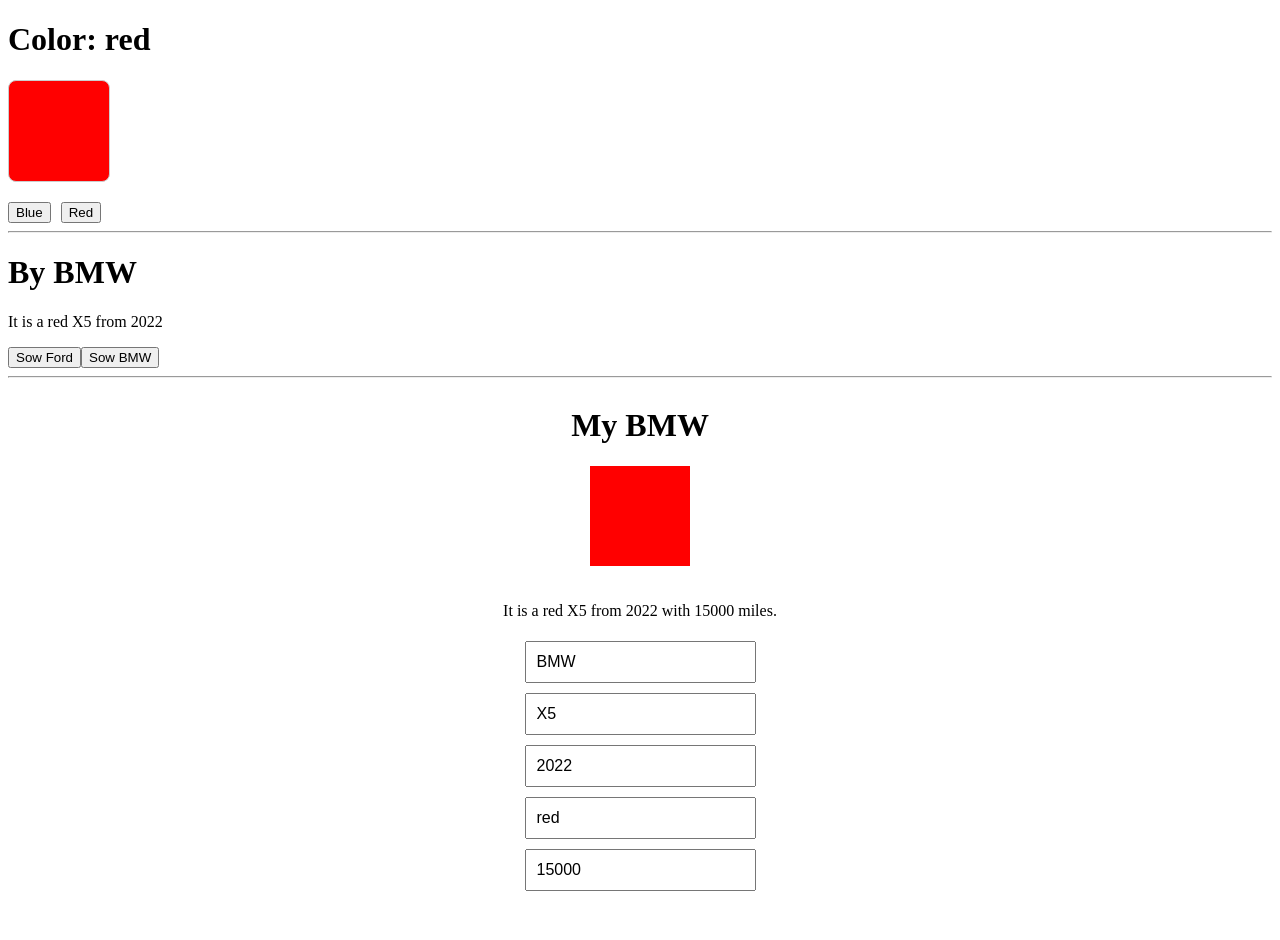
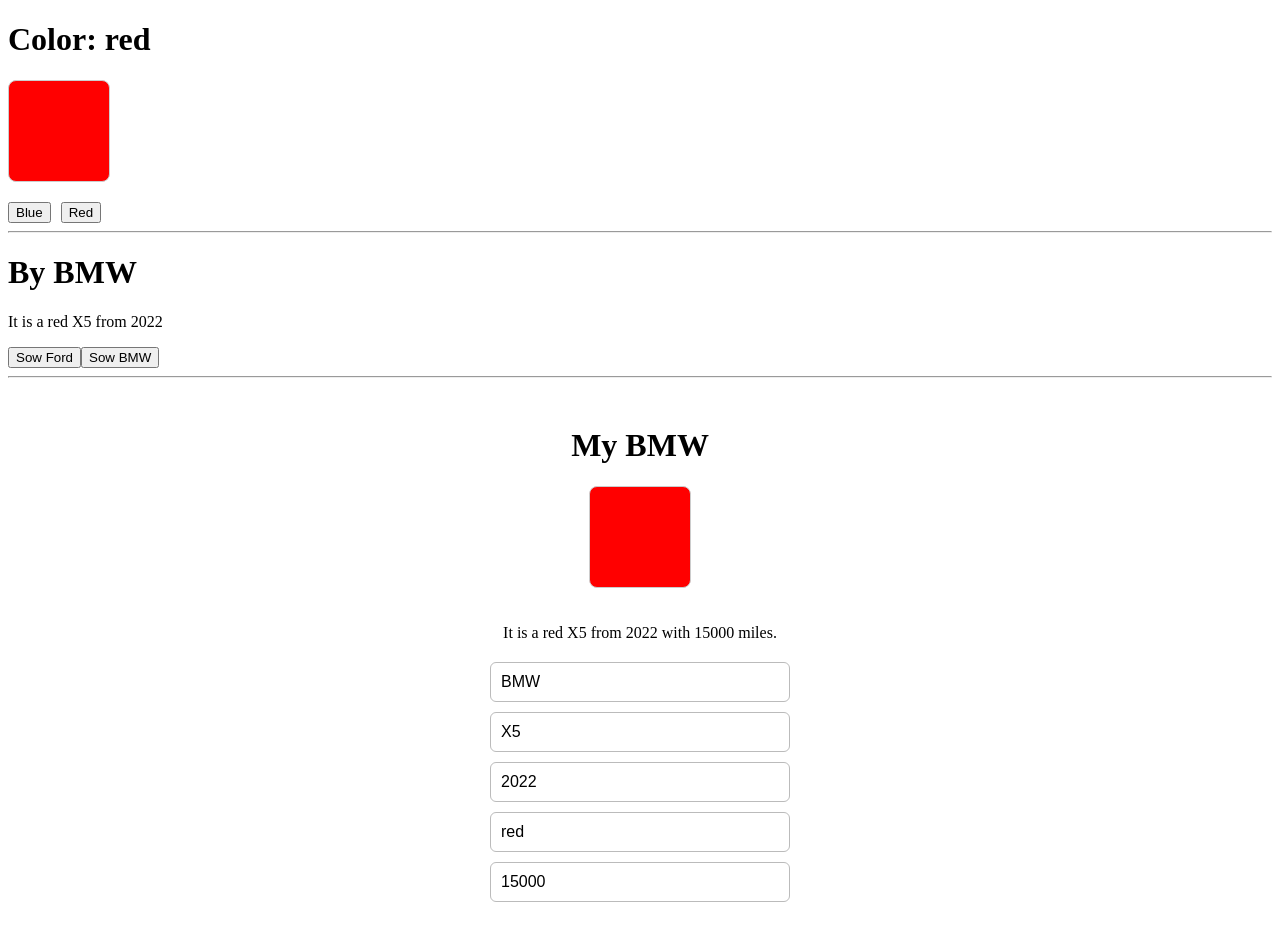
Before and after one commit to pramadha-nindi-atmaja/ReactJS-Hooks, a React (Vite) app in the folder 01-react-usestate/: page / in a window 1280 px wide. Before the commit the page ends 904 px from the top, so only its background shows below. Built offline with nearby package versions, Linux system fonts and the light colour scheme.

Commit message:
Modernize Objek component with dynamic field mapping and cleaner state updates

```diff
--- a/01-react-usestate/src/components/Objek.jsx
+++ b/01-react-usestate/src/components/Objek.jsx
@@ -10,84 +10,85 @@
   });
 
   const updateCarProperty = (property, value) => {
-    setCar((prevState) => ({
-      ...prevState,
-      [property]: value,
+    setCar((prev) => ({
+      ...prev,
+      [property]: property === "year" || property === "mileage"
+        ? Number(value)
+        : value,
     }));
   };
 
+  const fields = [
+    { key: "brand", type: "text", placeholder: "Brand" },
+    { key: "model", type: "text", placeholder: "Model" },
+    { key: "year", type: "number", placeholder: "Year" },
+    { key: "color", type: "text", placeholder: "Color" },
+    { key: "mileage", type: "number", placeholder: "Mileage" },
+  ];
+
   return (
-    <div style={styles.carContainer}>
+    <div style={styles.container}>
       <h1>My {car.brand}</h1>
+
       <div
         style={{
-          ...styles.carDisplay,
+          ...styles.carPreview,
           backgroundColor: car.color,
         }}
-      ></div>
-      <p>
+        aria-label="car-color-preview"
+      />
+
+      <p style={styles.description}>
         It is a {car.color} {car.model} from {car.year} with {car.mileage} miles.
       </p>
-      <div style={styles.inputs}>
-        <input
-          type="text"
-          placeholder="Brand"
-          value={car.brand}
-          onChange={(e) => updateCarProperty('brand', e.target.value)}
-          style={styles.input}
-        />
-        <input
-          type="text"
-          placeholder="Model"
-          value={car.model}
-          onChange={(e) => updateCarProperty('model', e.target.value)}
-          style={styles.input}
-        />
-        <input
-          type="number"
-          placeholder="Year"
-          value={car.year}
-          onChange={(e) => updateCarProperty('year', e.target.value)}
-          style={styles.input}
-        />
-        <input
-          type="text"
-          placeholder="Color"
-          value={car.color}
-          onChange={(e) => updateCarProperty('color', e.target.value)}
-          style={styles.input}
-        />
-        <input
-          type="number"
-          placeholder="Mileage"
-          value={car.mileage}
-          onChange={(e) => updateCarProperty('mileage', e.target.value)}
-          style={styles.input}
-        />
+
+      <div style={styles.form}>
+        {fields.map((field) => (
+          <input
+            key={field.key}
+            type={field.type}
+            placeholder={field.placeholder}
+            value={car[field.key]}
+            onChange={(e) => updateCarProperty(field.key, e.target.value)}
+            style={styles.input}
+          />
+        ))}
       </div>
     </div>
   );
 };
 
 const styles = {
-  carContainer: {
-    display: 'flex',
-    flexDirection: 'column',
-    alignItems: 'center',
+  container: {
+    display: "flex",
+    flexDirection: "column",
+    alignItems: "center",
+    maxWidth: 300,
+    margin: "0 auto",
+    padding: 20,
   },
-  carDisplay: {
-    marginBottom: 20,
+  carPreview: {
     width: 100,
     height: 100,
+    borderRadius: 8,
+    marginBottom: 20,
+    border: "1px solid #ccc",
   },
-  inputs: {
-    display: 'flex',
-    flexDirection: 'column',
+  description: {
+    textAlign: "center",
+    marginBottom: 20,
+  },
+  form: {
+    width: "100%",
+    display: "flex",
+    flexDirection: "column",
   },
   input: {
-    margin: '5px 0',
-    padding: '10px',
-    fontSize: '16px',
+    padding: 10,
+    fontSize: 16,
+    marginBottom: 10,
+    borderRadius: 6,
+    border: "1px solid #bbb",
   },
 };
 
```
